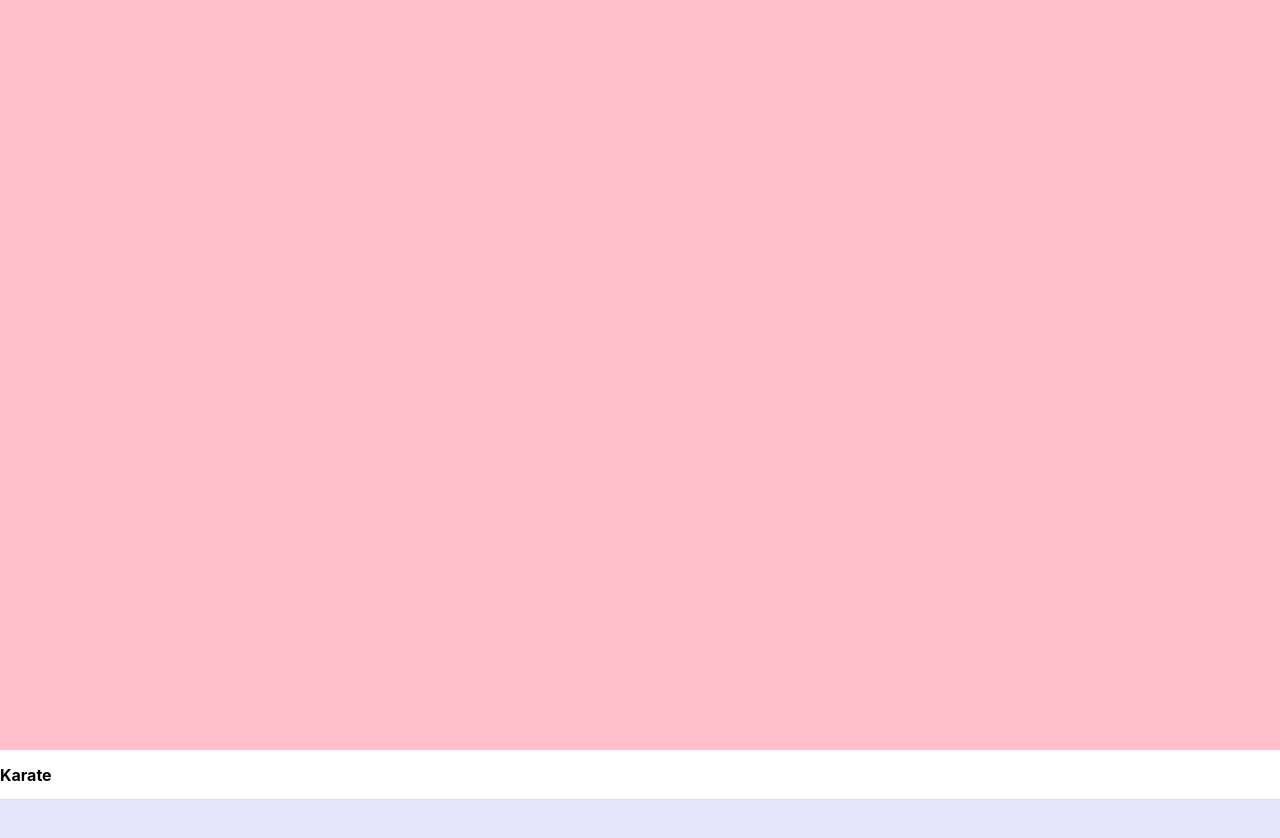
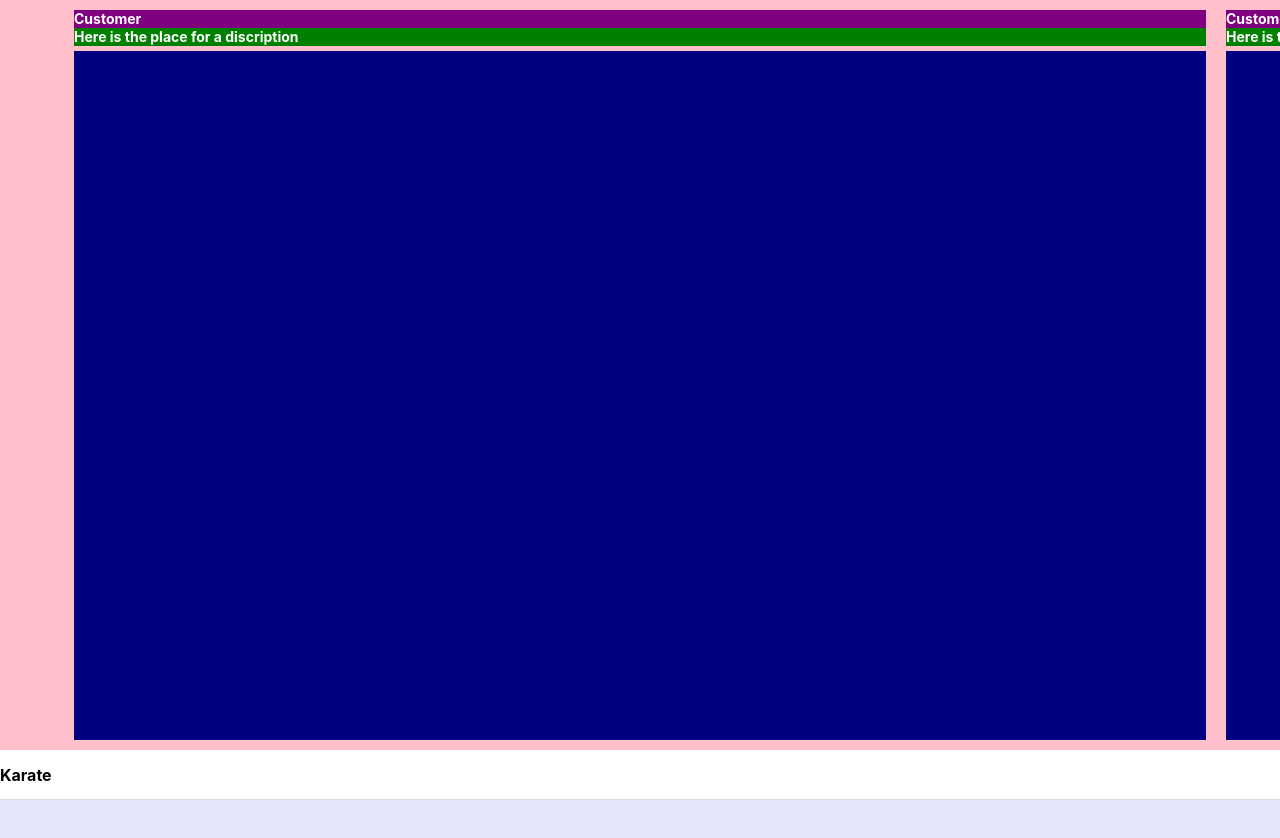
Before and after one commit to shrijo/krtstd, a Gatsby site: page / in a window 1280 px wide. Shown: the top 838 px of the page. Built offline with nearby package versions, Linux system fonts and the light colour scheme; Gatsby itself is replaced by a stand-in of ours.

Commit message:
Basic Layout

```diff
--- a/src/components/PortfolioSlider.js
+++ b/src/components/PortfolioSlider.js
@@ -1,9 +1,16 @@
 import React from "react"
+
+import Project from "./Project"
 import PortfolioSliderStyles from "./PortfolioSlider.module.css"
 
 const PortfolioSlider = () => (
   <div className={PortfolioSliderStyles.container}>
-
+    <span className={PortfolioSliderStyles.spacer}></span>
+    <Project />
+    <Project />
+    <Project />
+    <Project />
+    <span className={PortfolioSliderStyles.spacer}></span>
   </div>
 )
 
--- a/src/components/PortfolioSlider.module.css
+++ b/src/components/PortfolioSlider.module.css
@@ -1,5 +1,16 @@
 .container{
   width: 100vw;
+  box-sizing: border-box;
+  overflow-x: scroll;
+  overflow-y: hidden;
+  scroll-snap-type: x mandatory;
   background-color: pink;
   height: calc( 100vh - 50px );
+  display: flex;
+  flex-direction: row;
 }
+
+.spacer{
+  min-width: 5vw;
+  height: 100%;
+}
--- /dev/null
+++ b/src/components/Project.js
@@ -0,0 +1,13 @@
+import React from "react"
+import ProjectStyles from "./ProjectStyles.module.css"
+
+const Project = () => (
+  <div className={ProjectStyles.container}>
+    <h3 className={ProjectStyles.projectTitle}>Customer</h3>
+    <h4 className={ProjectStyles.projectDescription}>Here is the place for a discription</h4>
+    <div className={ProjectStyles.projectImage}></div>
+  </div>
+)
+
+
+export default Project
--- /dev/null
+++ b/src/components/ProjectStyles.module.css
@@ -0,0 +1,36 @@
+.container{
+  height: 100%;
+  width: 90vw;
+  scroll-snap-align: center;
+  flex-shrink: 0;
+  padding: 10px 10px;
+  display: flex;
+  flex-direction: column;
+}
+
+.projectTitle{
+  flex-grow: 0;
+  margin: 0;
+  padding: 0;
+  font-size: 14px;
+  line-height: 18px;
+  color: white;
+  background-color: purple;
+}
+
+.projectDescription{
+  flex-grow: 0;
+  margin: 0;
+  padding: 0;
+  font-size: 14px;
+  line-height: 18px;
+  color: white;
+  background-color: green;
+  margin-bottom: 5px;
+}
+
+.projectImage{
+  flex-grow: 1;
+  width: 100%;
+  background-color: navy;
+}
```
